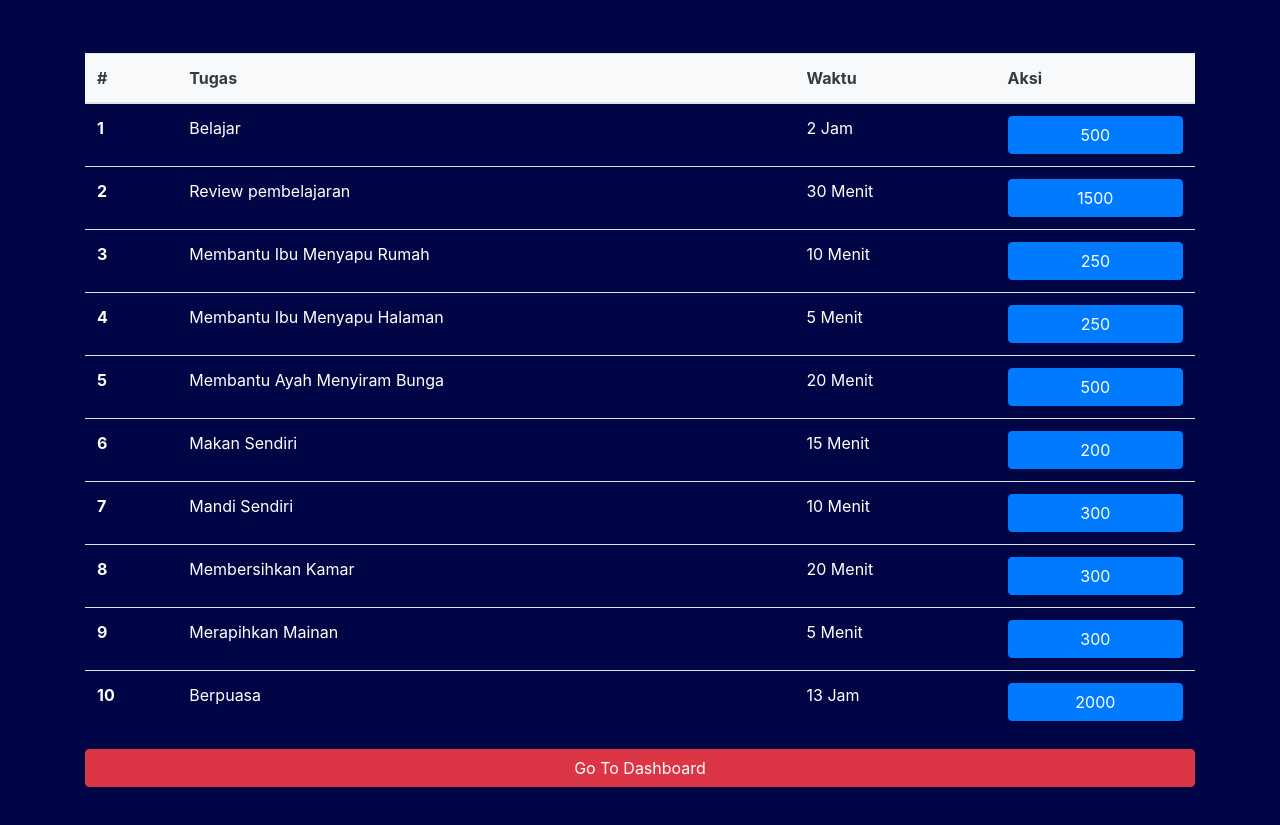
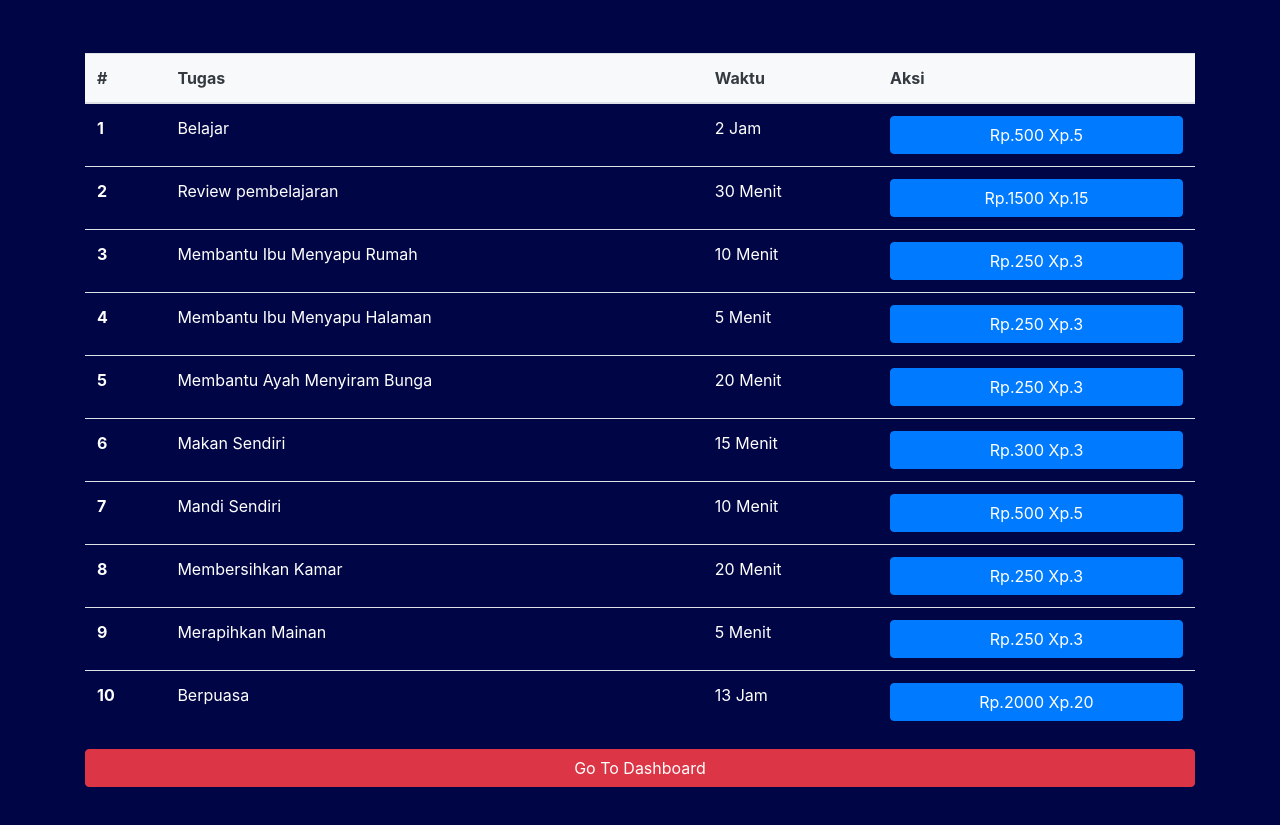
Before and after one commit to NaufalFadhil/GOL, a plain HTML site: page child/naufalfadhil.html in a window 1280 px wide. Shown: the part 245-1070 px from the top of the page. Drawn offline with nearby package versions, Linux system fonts and the light colour scheme.

Commit message:
UI/UX Repeired

```diff
--- a/child/naufalfadhil.html
+++ b/child/naufalfadhil.html
@@ -3,13 +3,12 @@
 
 <head>
     <!-- Required meta tags -->
-    <meta charset="utf-8">
-    <meta name="viewport" content="width=device-width, initial-scale=1, shrink-to-fit=no">
-
-    <!-- Bootstrap CSS -->
+    <meta charset="UTF-8">
+    <meta name="viewport" content="width=device-width, initial-scale=1.0">
+    <meta name="dicoding:email" content="naufalfadhilathallah@gmail.com">
+    <title>GOL! Naufal</title>
     <link rel="stylesheet" href="../libraries/bootstrap-4.5.0-dist/css/bootstrap.css">
-    <link rel="stylesheet" href="/styles/style.css">
-    <title>GOL! Dashboard</title>
+    <link rel="stylesheet" href="../libraries/styles/style.css">
 </head>
 
 <body>
@@ -50,71 +49,101 @@
                     <th scope="row">1</th>
                     <td>Belajar</td>
                     <td>2 Jam</td>
-                    <td><button type="button" class="btn btn-block btn-primary"
-                            onclick="rupiah(500); exp(5)">500</button></td>
+                    <td>
+                        <button type="button" class="btn btn-block btn-primary" onclick="rupiah(500); exp(5)">
+                            Rp.500 Xp.5
+                        </button>
+                    </td>
                 </tr>
                 <tr>
                     <th scope="row">2</th>
                     <td>Review pembelajaran</td>
                     <td>30 Menit</td>
-                    <td><button type="button" class="btn btn-block btn-primary"
-                            onclick="rupiah(1500); exp(15)">1500</button></td>
+                    <td>
+                        <button type="button" class="btn btn-block btn-primary" onclick="rupiah(1500); exp(15)">
+                            Rp.1500 Xp.15
+                        </button>
+                    </td>
                 </tr>
                 <tr>
                     <th scope="row">3</th>
                     <td>Membantu Ibu Menyapu Rumah</td>
                     <td>10 Menit</td>
-                    <td><button type="button" class="btn btn-block btn-primary"
-                            onclick="rupiah(250); exp(2)">250</button></td>
+                    <td>
+                        <button type="button" class="btn btn-block btn-primary" onclick="rupiah(250); exp(3)">
+                            Rp.250 Xp.3
+                        </button>
+                    </td>
                 </tr>
                 <tr>
                     <th scope="row">4</th>
                     <td>Membantu Ibu Menyapu Halaman</td>
                     <td>5 Menit</td>
-                    <td><button type="button" class="btn btn-block btn-primary"
-                            onclick="rupiah(250); exp(2)">250</button></td>
+                    <td>
+                        <button type="button" class="btn btn-block btn-primary" onclick="rupiah(250); exp(3)">
+                            Rp.250 Xp.3
+                        </button>
+                    </td>
                 </tr>
                 <tr>
                     <th scope="row">5</th>
                     <td>Membantu Ayah Menyiram Bunga</td>
                     <td>20 Menit</td>
-                    <td><button type="button" class="btn btn-block btn-primary"
-                            onclick="rupiah(500); exp(5)">500</button></td>
+                    <td>
+                        <button type="button" class="btn btn-block btn-primary" onclick="rupiah(250); exp(3)">
+                            Rp.250 Xp.3
+                        </button>
+                    </td>
                 </tr>
                 <tr>
                     <th scope="row">6</th>
                     <td>Makan Sendiri</td>
                     <td>15 Menit</td>
-                    <td><button type="button" class="btn btn-block btn-primary"
-                            onclick="rupiah(500); exp(5)">200</button></td>
+                    <td>
+                        <button type="button" class="btn btn-block btn-primary" onclick="rupiah(300); exp(3)">
+                            Rp.300 Xp.3
+                        </button>
+                    </td>
                 </tr>
                 <tr>
                     <th scope="row">7</th>
                     <td>Mandi Sendiri</td>
                     <td>10 Menit</td>
-                    <td><button type="button" class="btn btn-block btn-primary"
-                            onclick="rupiah(500); exp(3)">300</button></td>
+                    <td>
+                        <button type="button" class="btn btn-block btn-primary" onclick="rupiah(500); exp(5)">
+                            Rp.500 Xp.5
+                        </button>
+                    </td>
                 </tr>
                 <tr>
                     <th scope="row">8</th>
                     <td>Membersihkan Kamar</td>
                     <td>20 Menit</td>
-                    <td><button type="button" class="btn btn-block btn-primary"
-                            onclick="rupiah(500); exp(3)">300</button></td>
+                    <td>
+                        <button type="button" class="btn btn-block btn-primary" onclick="rupiah(250); exp(3)">
+                            Rp.250 Xp.3
+                        </button>
+                    </td>
                 </tr>
                 <tr>
                     <th scope="row">9</th>
                     <td>Merapihkan Mainan</td>
                     <td>5 Menit</td>
-                    <td><button type="button" class="btn btn-block btn-primary"
-                            onclick="rupiah(500); exp(3)">300</button></td>
+                    <td>
+                        <button type="button" class="btn btn-block btn-primary" onclick="rupiah(250); exp(3)">
+                            Rp.250 Xp.3
+                        </button>
+                    </td>
                 </tr>
                 <tr>
                     <th scope="row">10</th>
                     <td>Berpuasa</td>
                     <td>13 Jam</td>
-                    <td><button type="button" class="btn btn-block btn-primary"
-                            onclick="rupiah(2000); exp(20)">2000</button></td>
+                    <td>
+                        <button type="button" class="btn btn-block btn-primary" onclick="rupiah(2000); exp(20)">
+                            Rp.2000 Xp.20
+                        </button>
+                    </td>
                 </tr>
             </tbody>
         </table>
@@ -128,11 +157,10 @@
         </form>
     </div>
 
-    <!-- Optional JavaScript -->
-    <!-- jQuery first, then Popper.js, then Bootstrap JS -->
+    <!-- JAVASCRIPT -->
     <script src="../libraries/jquery/node_modules/jquery/dist/jquery.js"></script>
     <script src="../libraries/bootstrap-4.5.0-dist/js/bootstrap.js"></script>
-    <script src="../javascript/script.js"></script>
+    <script src="../libraries/javascript/script.js"></script>
 </body>
 
 </html>
```
Also changed, not shown: child/danendra.html (+55 -27 lines), child/lulusyafira.html (+54 -27 lines), dashboard.html (+6 -10 lines), index.html (+5 -8 lines), index2.html (added, +22 -0 lines), reward.html (+10 -12 lines), libraries/javascript/script.js (renamed from javascript/script.js), libraries/styles/style.css (renamed from styles/style.css).
